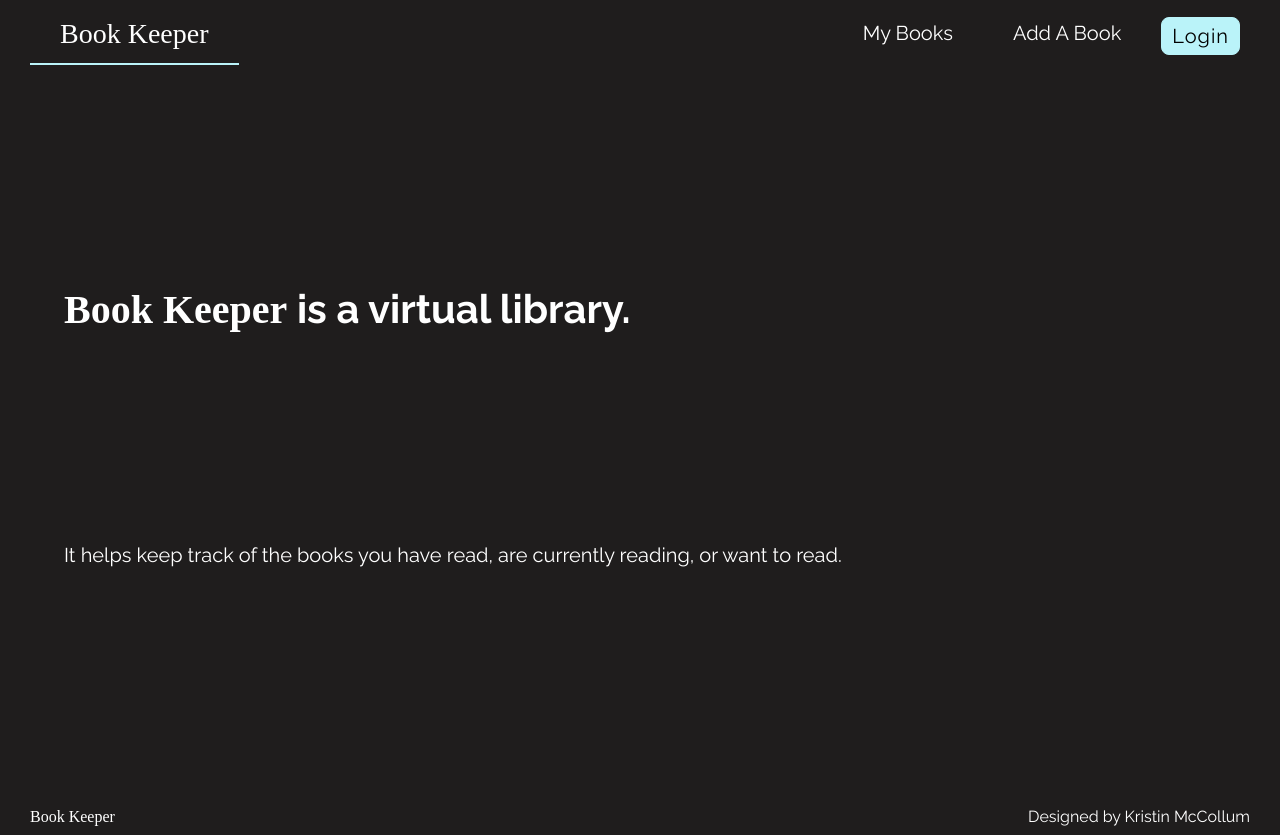
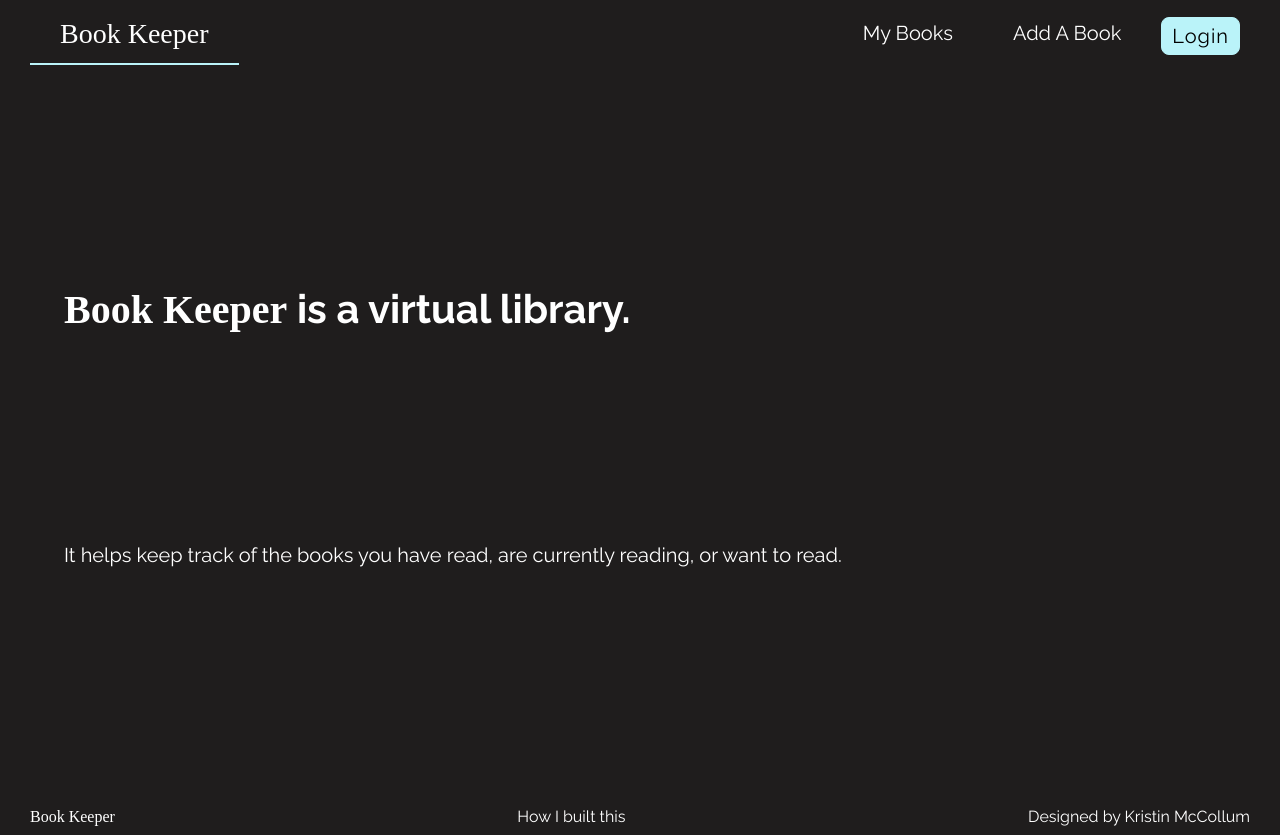
Before and after one commit to kristinmc42/BookKeeperFullstackHeroku, a React (Create React App) app in the folder client/: page / in a window 1280 px wide. Built offline with nearby package versions, Linux system fonts and the light colour scheme; a web font is replaced by a local one.

Commit message:
added link to github in footer; updated Readme

```diff
--- a/client/src/components/Footer.tsx
+++ b/client/src/components/Footer.tsx
@@ -5,6 +5,8 @@ const Footer: React.FC = () => {
   return (
     <StyledFooter>
       <p>Book Keeper</p>
+      <a href="https://github.com/kristinmc42/BookKeeperFullstackHeroku" target="_blank"
+                rel="noreferrer">How I built this</a>
       <p>Designed by Kristin McCollum</p>
     </StyledFooter>
   );
@@ -19,9 +21,10 @@ const StyledFooter = styled.footer`
   color: ${(props) => props.theme.colors.whiteText};
   padding-top: 1em;
 
-  p {
+  p, a {
     font-size: 0.8rem;
     padding: 10px 30px;
+    color: ${(props) => props.theme.colors.whiteText};
   }
   p:first-of-type {
     font-family: ${(props) => props.theme.fonts.header};
@@ -29,4 +32,7 @@ const StyledFooter = styled.footer`
   p:nth-of-type(2) {
     text-align: right;
   }
+  a{
+    text-align: center;
+  }
 `;
```
